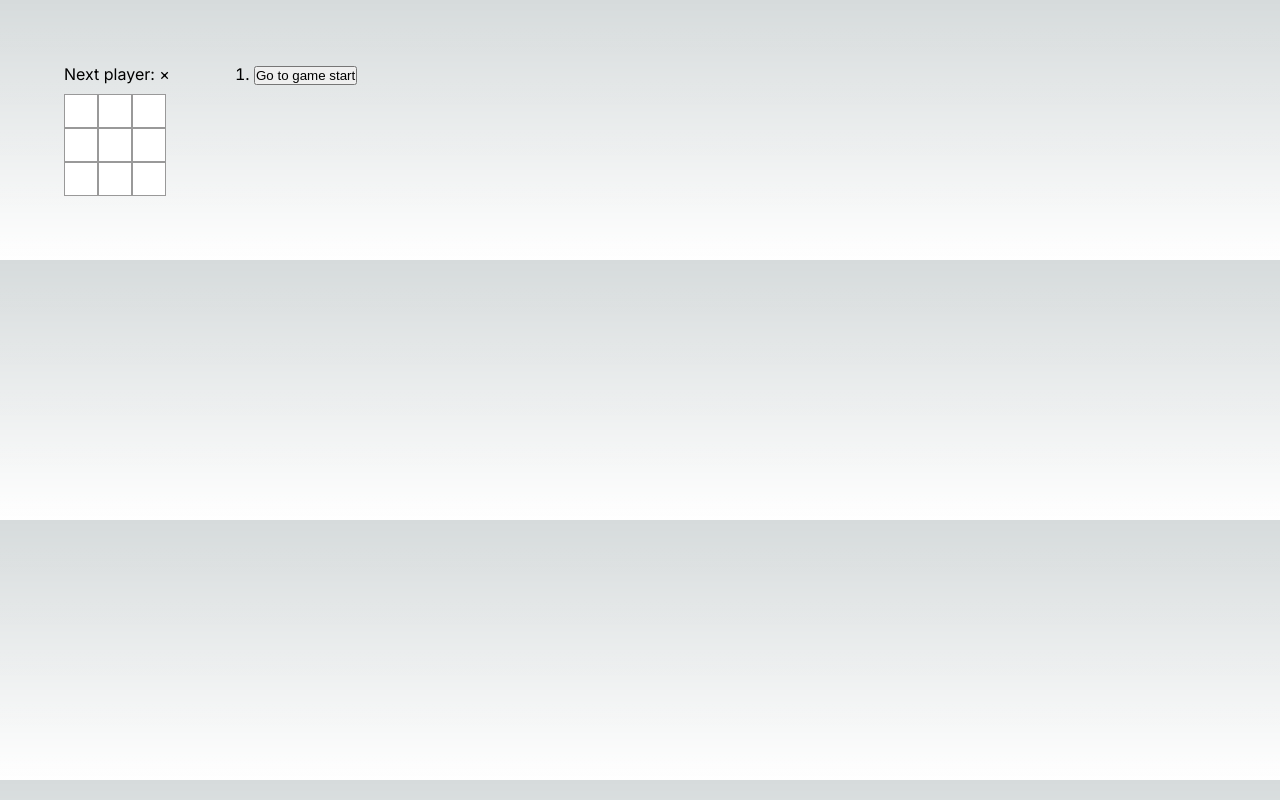
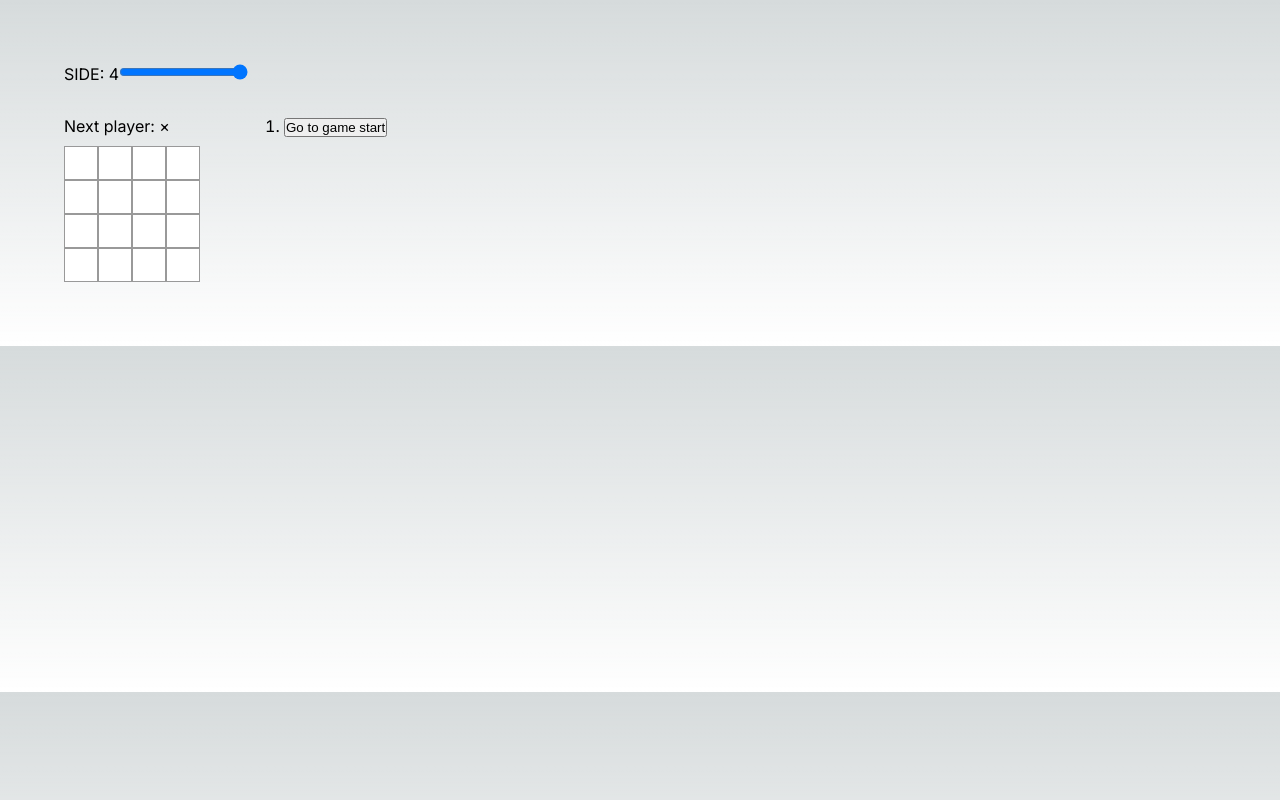
Before and after one commit to THiragi/next-tic-tac-toe, a Next.js app: page /tic-tac-toe in a window 1280 px wide. Built offline with nearby package versions, Linux system fonts and the light colour scheme.

Commit message:
add more styles

```diff
--- a/app/tic-tac-toe/Board.tsx
+++ b/app/tic-tac-toe/Board.tsx
@@ -1,12 +1,19 @@
+import { SIZE } from '@/const/game';
 import styles from './board.module.css';
 
 export type Square = '×' | '○' | null;
 
-type SquareProps = { value: Square; onSquareClick: () => void };
+type SquareProps = { value: Square; win: boolean; onSquareClick: () => void };
 
-function Square({ value, onSquareClick }: SquareProps) {
+function Square({ value, win, onSquareClick }: SquareProps) {
+  const style = {
+    height: `${SIZE}px`,
+    width: `${SIZE}px`,
+    color: `${win ? 'blue' : 'black'}`,
+    backgroundColor: `${win ? 'lightblue' : 'white'}`,
+  };
   return (
-    <button className={styles.square} onClick={onSquareClick}>
+    <button className={styles.square} onClick={onSquareClick} style={style}>
       {value}
     </button>
   );
@@ -16,9 +23,10 @@ type BoardProps = {
   xIsNext: boolean;
   squares: Square[];
   onPlay: (nextSquares: Square[]) => void;
+  side: number;
 };
 
-export function Board({ xIsNext, squares, onPlay }: BoardProps) {
+export function Board({ xIsNext, squares, onPlay, side }: BoardProps) {
   function handleClick(i: number) {
     if (calculateWinner(squares) || squares[i]) {
       return;
@@ -31,17 +39,26 @@ export function Board({ xIsNext, squares, onPlay }: BoardProps) {
   const winner = calculateWinner(squares);
 
   const status = winner
-    ? 'Winner: ' + winner
+    ? 'Winner: ' + winner.square
     : 'Next player: ' + (xIsNext ? '×' : '○');
+
+  const style = {
+    height: `${SIZE * side}px`,
+    width: `${SIZE * side}px`,
+    display: 'grid',
+    gridTemplateColumns: `repeat(${side}, 1fr)`,
+    gap: '0',
+  };
 
   return (
     <>
       <div className={styles.status}>{status}</div>
-      <div className={styles.board}>
+      <div style={style}>
         {squares.map((square, i) => (
           <Square
             key={`${square}-${i}`}
             value={square}
+            win={winner?.line?.includes(i) ?? false}
             onSquareClick={() => handleClick(i)}
           />
         ))}
@@ -72,7 +89,10 @@ function calculateWinner(squares: Square[]) {
   });
 
   if (match) {
-    return squares[match[0]];
+    return {
+      square: squares[match[0]],
+      line: match,
+    };
   }
   return null;
 }
--- a/app/tic-tac-toe/Game.tsx
+++ b/app/tic-tac-toe/Game.tsx
@@ -4,15 +4,15 @@ import { useState } from 'react';
 import { Board, type Square } from './Board';
 import styles from './game.module.css';
 
-const SIDE = 3;
-
 export function Game() {
+  const [side, setSide] = useState(4);
   const [history, setHistory] = useState<Square[][]>([
-    Array(SIDE ** 2).fill(null),
+    Array(side ** 2).fill(null),
   ]);
   const [currentMove, setCurrentMove] = useState(0);
   const xIsNext = currentMove % 2 === 0;
   const currentSquares = history[currentMove];
+
   function handlePlay(nextSquares: Square[]) {
     const nextHistory = [...history.slice(0, currentMove + 1), nextSquares];
     setHistory(nextHistory);
@@ -21,6 +21,14 @@ export function Game() {
 
   function jumpTo(nextMove: number) {
     setCurrentMove(nextMove);
+  }
+
+  function handleSide(e: React.ChangeEvent<HTMLInputElement>) {
+    const { value } = e.target;
+    const side = Number(value);
+    setSide(side);
+    setHistory([Array(side ** 2).fill(null)]);
+    setCurrentMove(0);
   }
 
   const moves = history.map((_, move) => {
@@ -34,12 +42,32 @@ export function Game() {
   });
 
   return (
-    <div className={styles.game}>
-      <div className={styles.gameBoard}>
-        <Board xIsNext={xIsNext} squares={currentSquares} onPlay={handlePlay} />
+    <div className={styles.outer}>
+      <div className={styles.slider}>
+        <label htmlFor="side">
+          <span>{`SIDE: ${side}`}</span>
+          <input
+            id="side"
+            name="side"
+            type="range"
+            min={3}
+            max={5}
+            onChange={handleSide}
+          />
+        </label>
       </div>
-      <div className={styles.gameInfo}>
-        <ol>{moves}</ol>
+      <div className={styles.game}>
+        <div className={styles.gameBoard}>
+          <Board
+            xIsNext={xIsNext}
+            squares={currentSquares}
+            onPlay={handlePlay}
+            side={side}
+          />
+        </div>
+        <div className={styles.gameInfo}>
+          <ol>{moves}</ol>
+        </div>
       </div>
     </div>
   );
--- a/app/tic-tac-toe/board.module.css
+++ b/app/tic-tac-toe/board.module.css
@@ -1,11 +1,7 @@
 .square {
-  color: #000;
-  background: #fff;
   border: 1px solid #999;
   font-size: 24px;
   font-weight: bold;
-  height: 34px;
-  width: 34px;
   margin: 0;
   padding: 0;
   text-align: center;
--- a/app/tic-tac-toe/game.module.css
+++ b/app/tic-tac-toe/game.module.css
@@ -1,5 +1,12 @@
+.outer {
+  margin: 64px;
+}
+
+.slider {
+  margin-bottom: 32px;
+}
+
 .game {
-  margin: 64px;
   display: flex;
   flex-direction: row;
 }
--- /dev/null
+++ b/const/game.ts
@@ -0,0 +1 @@
+export const SIZE = 34;
```
